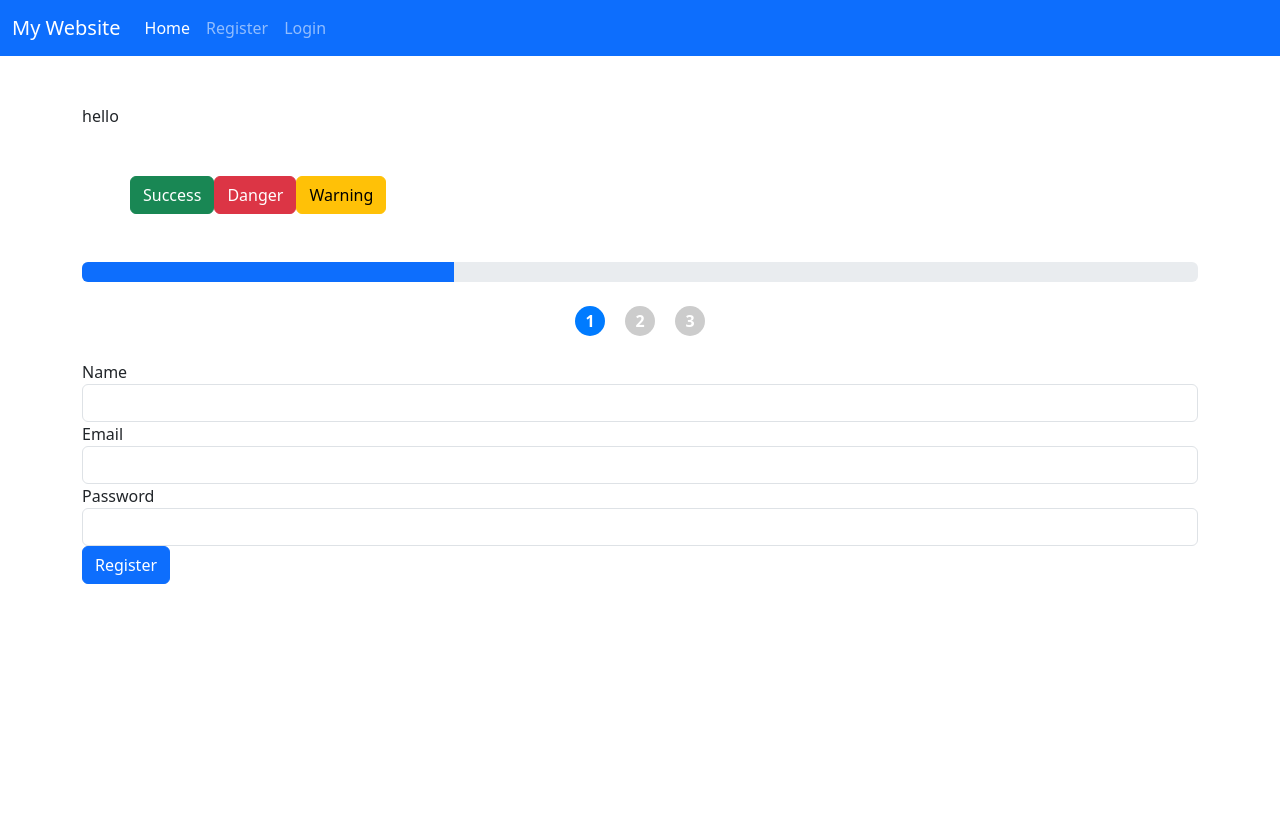
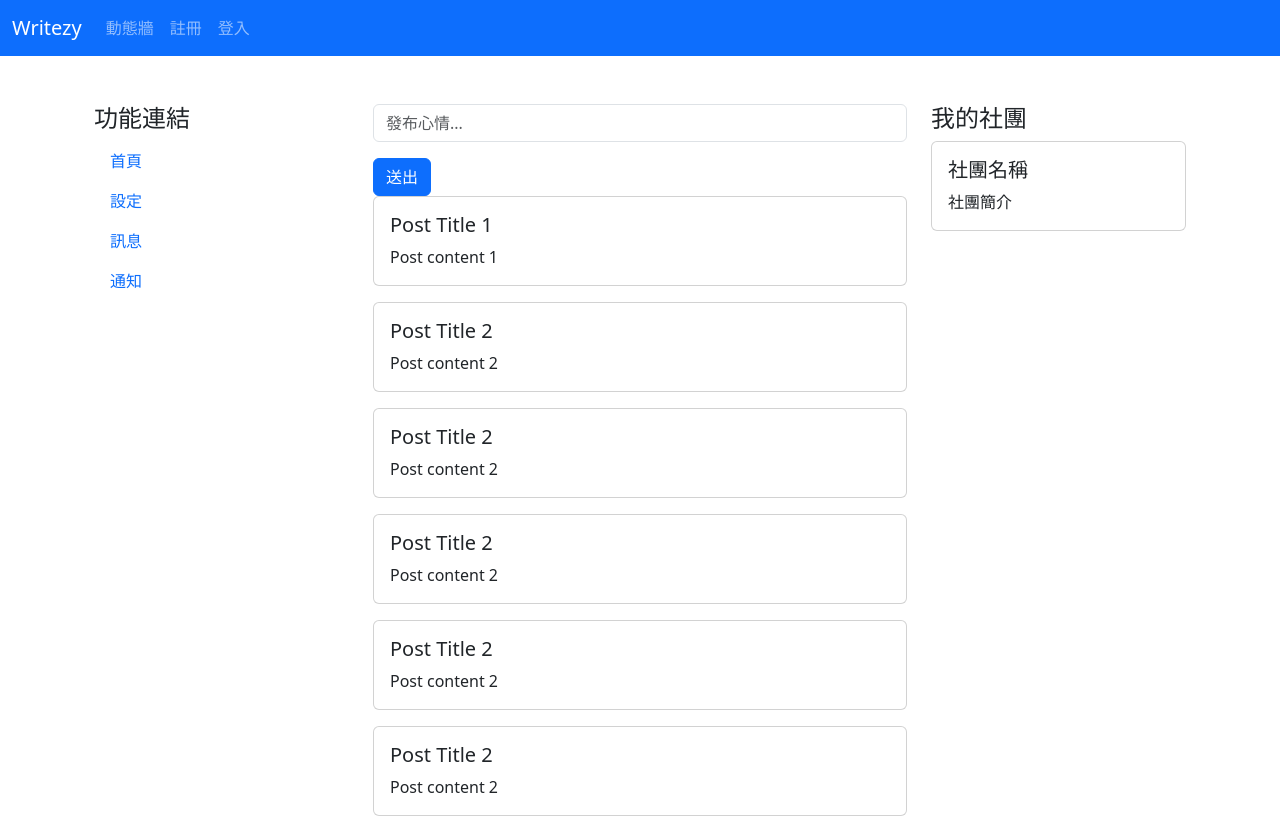
Before and after one commit to Tumurin/Writezy, a Nuxt app: page / in a window 1280 px wide. Shown: the top 818 px of the page. Built offline with nearby package versions, Linux system fonts and the light colour scheme; what vue3-google-login would draw is missing.

Commit message:
new page 動態牆

```diff
--- a/components/Login/Form.vue
+++ b/components/Login/Form.vue
@@ -28,7 +28,7 @@ export default {
   },
   methods: {
     async submitForm() {
-      let result = await $fetch("/api/login", {
+      let result = await $fetch("https://nodejsproject-r94y.onrender.com/register", {
         method: "POST",
         body: {
           email: this.email,
--- a/components/Register/Form.vue
+++ b/components/Register/Form.vue
@@ -46,7 +46,8 @@ export default {
     },
     async registerUser() {
       // 實際註冊邏輯
-      let result = await $fetch("/api/register", {
+      try {
+        let result = await $fetch("https://nodejsproject-r94y.onrender.com/register", {
           method: "POST",
           body: {
             name: this.name,
@@ -54,10 +55,17 @@ export default {
             password: this.password,
           },
         });
-      if (result.code == 200) {
+        alert(result.message);
+        console.log(result);
+        if (result.status == true) {
           this.step = 3;
+          SWAL.fire(`結果:${result.message}`);
         } else {
           SWAL.fire(`錯誤:${result.code}`);
+        }
+      } catch (e) {
+        console.log(e);
+        SWAL.fire(`錯誤:${e.status}`);
       }
     },
   },
--- a/layouts/default.vue
+++ b/layouts/default.vue
@@ -2,7 +2,8 @@
   <!-- 導航 -->
   <nav class="navbar navbar-expand-lg navbar-dark bg-primary">
     <div class="container-fluid">
-      <a class="navbar-brand" href="#">My Website</a>
+      <a class="navbar-brand" href="#">Writezy</a>
+      <!-- 收合按鈕 -->
       <button
         class="navbar-toggler"
         type="button"
@@ -14,20 +15,17 @@
       >
         <span class="navbar-toggler-icon"></span>
       </button>
+      <!-- 導覽選項 -->
       <div class="collapse navbar-collapse" id="navbarNav">
         <ul class="navbar-nav">
           <li class="nav-item">
-            <a class="nav-link active" aria-current="page" href="#">Home</a>
+            <NuxtLink class="nav-link" aria-current="page" to="./">動態牆 </NuxtLink>
           </li>
           <li class="nav-item">
-            <NuxtLink to="./Register">
-              <span class="nav-link"> Register </span>
-            </NuxtLink>
+            <NuxtLink class="nav-link" to="./Register"> 註冊 </NuxtLink>
           </li>
           <li class="nav-item">
-            <NuxtLink to="./Login">
-              <span class="nav-link">Login</span>
-            </NuxtLink>
+            <NuxtLink class="nav-link" to="./Login"> 登入 </NuxtLink>
           </li>
         </ul>
       </div>
--- a/pages/index.vue
+++ b/pages/index.vue
@@ -1,10 +1,67 @@
 <template>
-  <div>hello</div>
-  <div class="m-5">
-    <!-- <NuxtPage /> -->
-    <div class="btn btn-success">Success</div>
-    <div class="btn btn-danger">Danger</div>
-    <div class="btn btn-warning">Warning</div>
+  <div class="container-fluid">
+    <div class="row mt-3">
+      <div class="col-md-3">
+        <!-- 左側欄位 -->
+        <div class="sticky-top">
+          <h4>功能連結</h4>
+          <div class="nav flex-column">
+            <a class="nav-link active" aria-current="page" href="#">首頁</a>
+            <a class="nav-link" href="#">設定</a>
+            <a class="nav-link" href="#">訊息</a>
+            <a class="nav-link" href="#">通知</a>
+          </div>
+        </div>
+      </div>
+      <div class="col-md-6">
+        <!-- 中間瀑布流式貼文 -->
+        <input type="text" class="form-control mb-3" placeholder="發布心情..." />
+        <button type=" button" class="btn btn-primary" @click="post">送出</button>
+        <div v-for="post in posts" :key="post.id" class="card mb-3">
+          <div class="card-body">
+            <h5 class="card-title">{{ post.title }}</h5>
+            <p class="card-text">{{ post.content }}</p>
+          </div>
+        </div>
+      </div>
+      <div class="col-md-3">
+        <!-- 右側資訊卡 -->
+        <div class="sticky-top">
+          <h4>我的社團</h4>
+          <div class="card">
+            <div class="card-body">
+              <h5 class="card-title">社團名稱</h5>
+              <p class="card-text">社團簡介</p>
+            </div>
+          </div>
+          <!-- 其他卡片 -->
+        </div>
+      </div>
+    </div>
   </div>
-  <RegisterForm></RegisterForm>
 </template>
+
+<script setup>
+const posts = [
+  { id: 1, title: "Post Title 1", content: "Post content 1" },
+  { id: 2, title: "Post Title 2", content: "Post content 2" },
+  { id: 2, title: "Post Title 2", content: "Post content 2" },
+  { id: 2, title: "Post Title 2", content: "Post content 2" },
+  { id: 2, title: "Post Title 2", content: "Post content 2" },
+  { id: 2, title: "Post Title 2", content: "Post content 2" },
+  { id: 2, title: "Post Title 2", content: "Post content 2" },
+  { id: 2, title: "Post Title 2", content: "Post content 2" },
+  { id: 2, title: "Post Title 2", content: "Post content 2" },
+];
+
+function post() {
+  console.log("按送出");
+}
+</script>
+
+<style>
+.sticky-top {
+  top: 20px;
+  position: sticky;
+}
+</style>
```
Also changed, not shown: 1 other file (tests, documents, lock files or other folders). Lines whose indentation alone changed are shown as unchanged.
